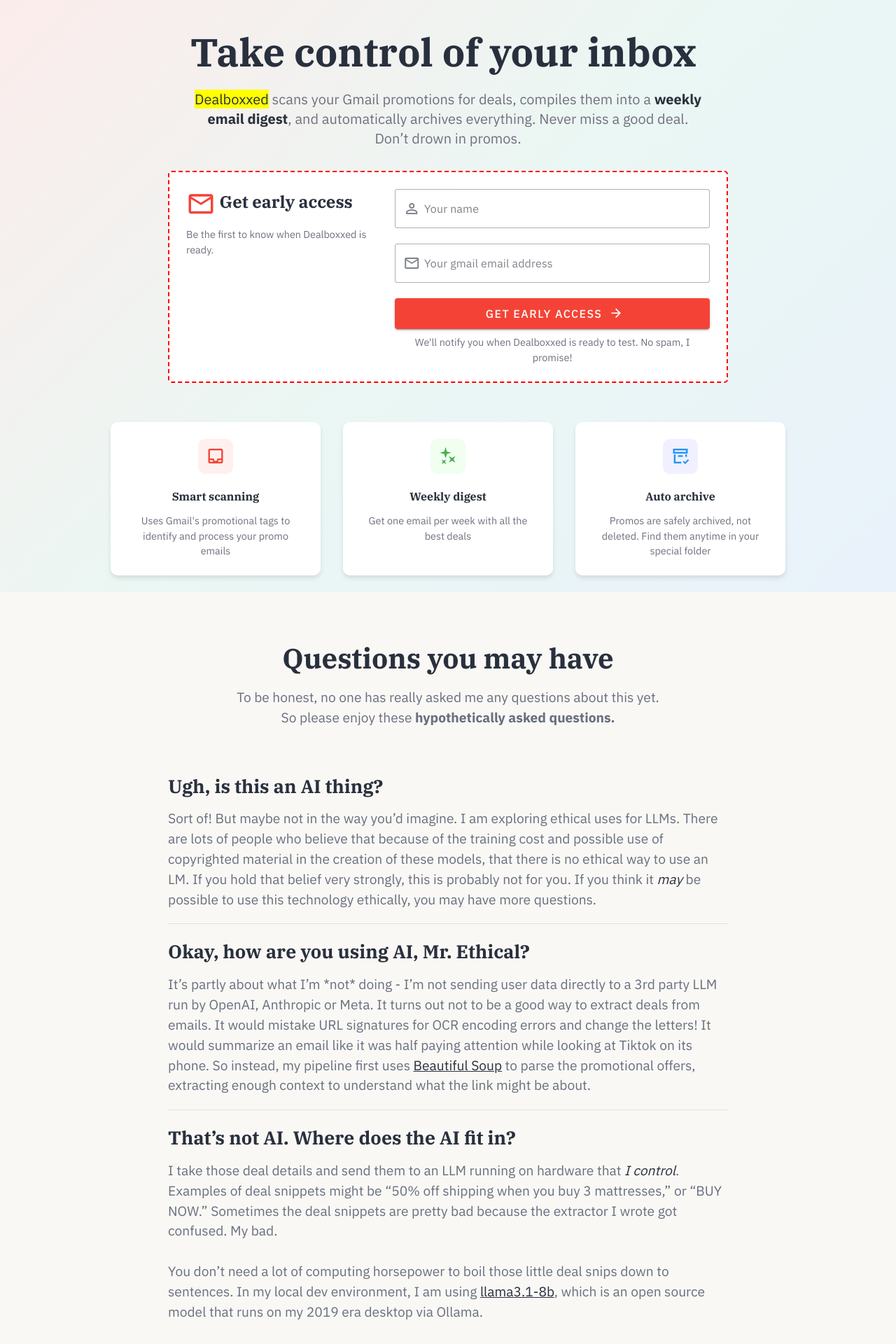
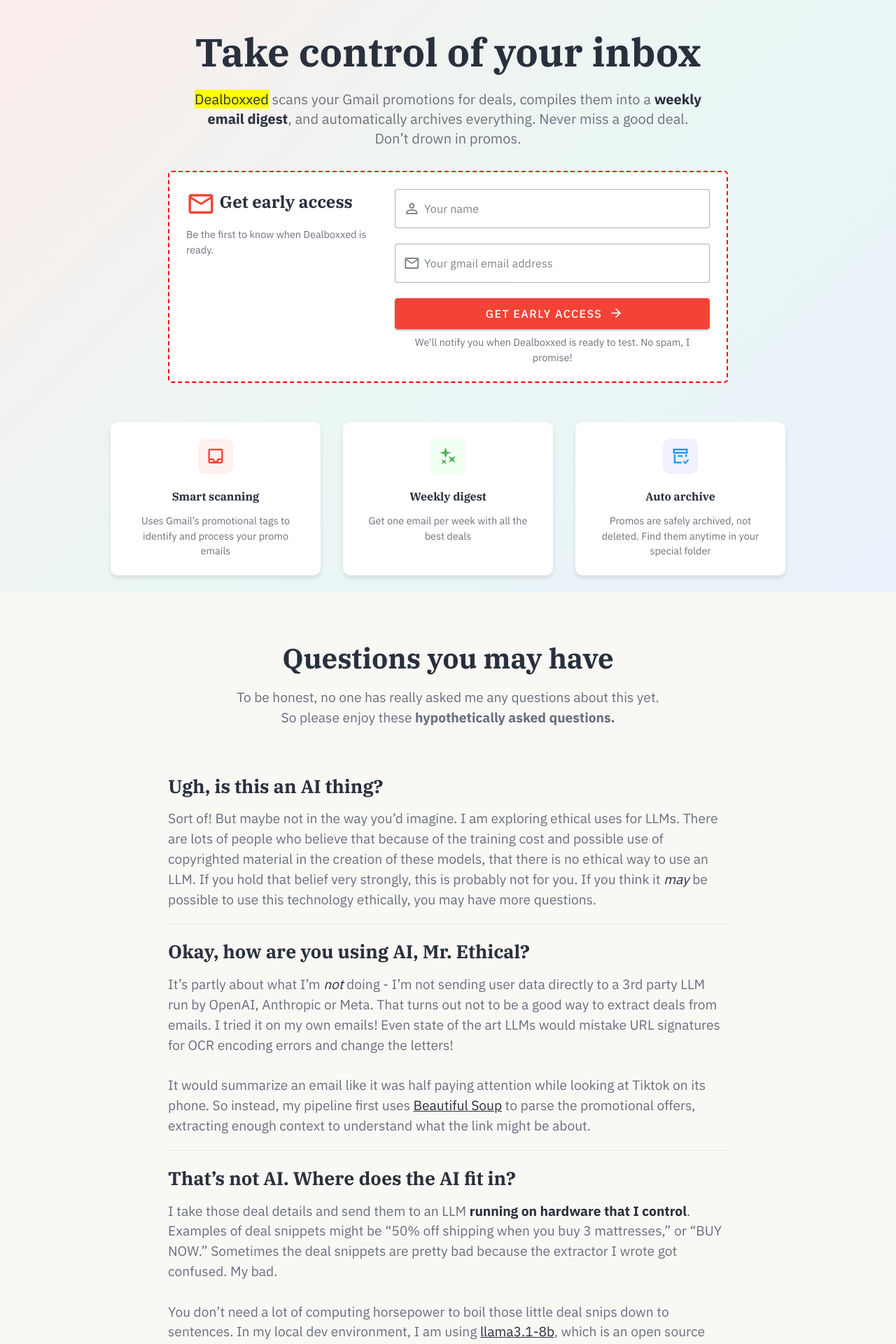
Before and after one commit to kmooney/dealboxxed-landing-page, a Vue app: page / in a window 1280 px wide. Shown: the top 1920 px of the page at 70% size. Built offline with nearby package versions, Linux system fonts and the light colour scheme.

Commit message:
small tweaks

```diff
--- a/src/components/FAQ.vue
+++ b/src/components/FAQ.vue
@@ -7,16 +7,16 @@
 
   <div class="question">
     <h3 class="q">Ugh, is this an AI thing?</h3>
-    <p class="a">Sort of! But maybe not in the way you’d imagine. I am exploring ethical uses for LLMs. There are lots of people who believe that because of the training cost and possible use of copyrighted material in the creation of these models, that there is no ethical way to use an LM. If you hold that belief very strongly, this is probably not for you. If you think it <em>may</em> be possible to use this technology ethically, you may have more questions.</p>
+    <p class="a">Sort of! But maybe not in the way you’d imagine. I am exploring ethical uses for LLMs. There are lots of people who believe that because of the training cost and possible use of copyrighted material in the creation of these models, that there is no ethical way to use an LLM. If you hold that belief very strongly, this is probably not for you. If you think it <em>may</em> be possible to use this technology ethically, you may have more questions.</p>
   </div>
   <div class="question">
     <h3 class="q">Okay, how are you using AI, Mr. Ethical?</h3>
-    <p class="a">It’s partly about what I’m *not* doing - I’m not sending user data directly to a 3rd party LLM run by OpenAI, Anthropic or Meta. It turns out not to be a good way to extract deals from emails. It would mistake URL signatures for OCR encoding errors and change the letters! It would summarize an email like it was half paying attention while looking at Tiktok on its phone. So instead, my pipeline first uses <a href="https://www.crummy.com/software/BeautifulSoup/bs4/doc/">Beautiful Soup</a> to parse the promotional offers, extracting enough context to understand what the link might be about.</p>
+    <p class="a">It’s partly about what I’m <em>not</em> doing - I’m not sending user data directly to a 3rd party LLM run by OpenAI, Anthropic or Meta. That turns out not to be a good way to extract deals from emails. I tried it on my own emails! Even state of the art LLMs would mistake URL signatures for OCR encoding errors and change the letters!<br/><br/>It would summarize an email like it was half paying attention while looking at Tiktok on its phone. So instead, my pipeline first uses <a href="https://www.crummy.com/software/BeautifulSoup/bs4/doc/">Beautiful Soup</a> to parse the promotional offers, extracting enough context to understand what the link might be about.</p>
   </div>
 
   <div class="question">
     <h3 class="q">That’s not AI. Where does the AI fit in?</h3>
-    <p class="a">I take those deal details and send them to an LLM running on hardware that <em>I control</em>. Examples of deal snippets might be “50% off shipping when you buy 3 mattresses,” or “BUY NOW.” Sometimes the deal snippets are pretty bad because the extractor I wrote got confused. My bad.<br/><br/>You don’t need a lot of computing horsepower to boil those little deal snips down to sentences. In my local dev environment, I am using <a href="https://huggingface.co/meta-llama/Llama-3.1-8B">llama3.1-8b</a>, which is an open source model that runs on my 2019 era desktop via Ollama. <br/><br/> Most of the big name 3rd party providers like OpenAI and Meta have sent strong signals that they will not respect the privacy of your data, so I will not use them.</p>
+    <p class="a">I take those deal details and send them to an LLM <b>running on hardware that I control</b>. Examples of deal snippets might be “50% off shipping when you buy 3 mattresses,” or “BUY NOW.” Sometimes the deal snippets are pretty bad because the extractor I wrote got confused. My bad.<br/><br/>You don’t need a lot of computing horsepower to boil those little deal snips down to sentences. In my local dev environment, I am using <a href="https://huggingface.co/meta-llama/Llama-3.1-8B">llama3.1-8b</a>, which is an open source model that runs on my 2019 era desktop via Ollama. <br/><br/> Most of the big name 3rd party providers like OpenAI and Meta have sent strong signals that they will not respect the privacy of your data, so I will not use them.</p>
 </div>
 
   <div class="question">
--- a/src/components/FeatureGrid.vue
+++ b/src/components/FeatureGrid.vue
@@ -6,7 +6,7 @@
       <v-icon icon="mdi-inbox-outline scan" size="large" color="red"/>
       </div>
       <h4>Smart scanning</h4>
-      <p class="small centered">Uses Gmail's promotional tags to identify and process your promo emails</p>
+      <p class="small centered">Uses Gmail’s promotional tags to identify and process your promo emails</p>
     </div>
 
     <div class="card">
--- a/src/components/Hero.vue
+++ b/src/components/Hero.vue
@@ -55,5 +55,7 @@
 .hero-header {
   font-size: 3.5rem;
   margin-bottom: 2rem;
+  width: 100%;
+  text-align:center;
 }
 </style>
```
Lines whose indentation alone changed are shown as unchanged.
